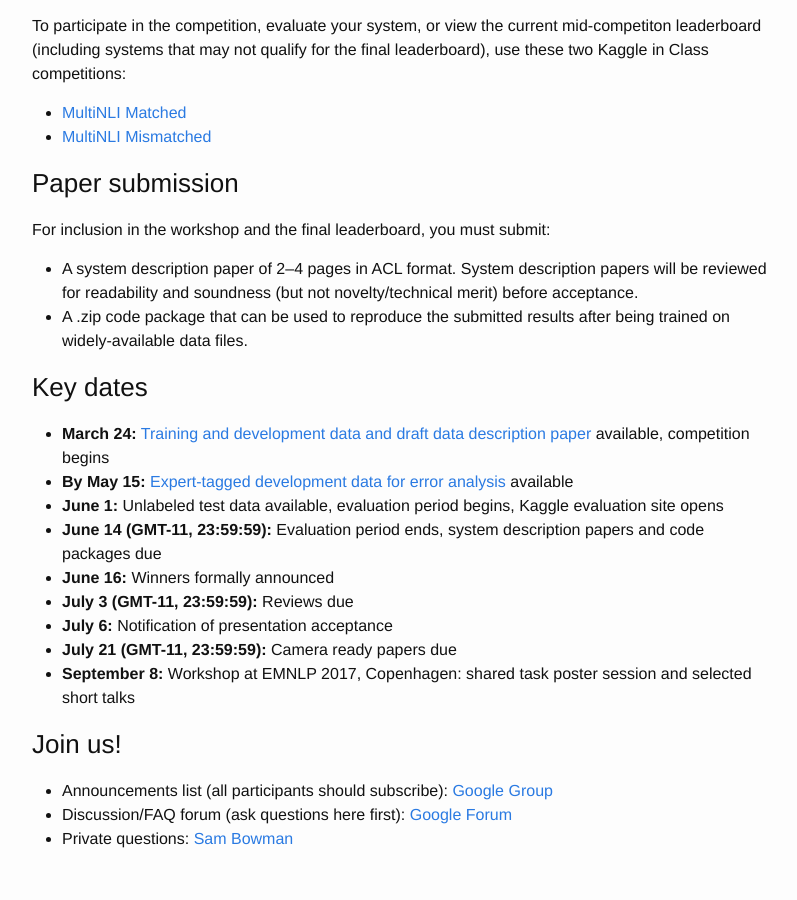
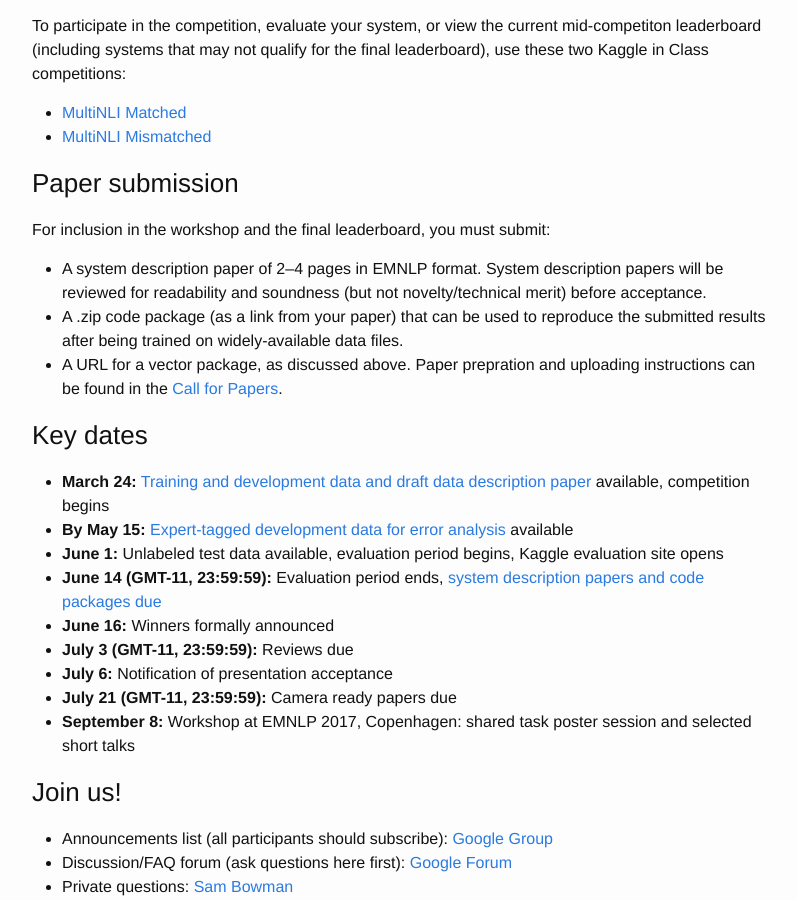
Before and after one commit to RepEval2017/RepEval2017.github.io, a Jekyll site: the page built from shared_task.md, in a window 1280 px wide and 900 px high, scrolled down 3565 px. Shown: the whole window, without its empty margins (238-1035 px from the left). Built offline with Jekyll 4.4.1, drawn with Linux system fonts in a browser that asks for light colours; some of the changed text lies outside the part shown.

Commit message:
Link to CfP

````diff
--- a/shared_task.md
+++ b/shared_task.md
@@ -510,7 +510,7 @@ The training and development sections of the task data can be found [here](http:
 *   <span class="c4">The development sets are to be used for model selection and the tuning of reasonable hyperparameters. Models that are explicitly trained on the development data may be disqualified.</span>
 *   <span class="c4">Models should make their predictions for each example independantly. It is the case that different pairs sharing the same premise typically have different labels (as an artificact of how we created the data), but systems are not allowed to exploit this signal to model joint distributions over multiple examples at once. (If you aren't sure whether this applies to your system, it probably doesn't.)</span>
 *   <span>For inclusion in the workshop and the final leaderboard, participants will have to upload a</span> <span>code package</span><span>that can be used to reproduce the submitted results. This code package will not be used as the primary means of evaluation, but it will be made public to encourage both reproducibility and future extension of submitted models.</span>
-*   For inclusion in the workshop and the final leaderboard, participants will also be asked to provide the sentence vectors produced by their best performing model. When you submit your system, you will also be asked to upload a sentence vector file with lines of the form 'pairID \t p or h (for premise or hypothesis) \t sentence representation vector as whitespace-delimited (tab or space) values. For example, a line might look like:
+*   For inclusion in the workshop and the final leaderboard, participants will also be asked to provide the sentence vectors produced by their best performing model. When you submit your system, you will also be asked to upload a link to a sentence vector file with lines of the form 'pairID \t p or h (for premise or hypothesis) \t sentence representation vector as whitespace-delimited (tab or space) values. For example, a line might look like:
 
 
    ```
@@ -621,15 +621,17 @@ The training and development sections of the task data can be found [here](http:
 ### <span class="c25">Paper submission</span>
 
 <span class="c4">For inclusion in the workshop and the final leaderboard, you must submit:</span>
-  *   <span class="c4">A system description paper of 2–4 pages in ACL format. System description papers will be reviewed for readability and soundness (but not novelty/technical merit) before acceptance.</span>
-  *   <span class="c4">A .zip code package that can be used to reproduce the submitted results after being trained on widely-available data files.</span>
+  *   <span class="c4">A system description paper of 2–4 pages in EMNLP format. System description papers will be reviewed for readability and soundness (but not novelty/technical merit) before acceptance.</span>
+  *   <span class="c4">A .zip code package (as a link from your paper) that can be used to reproduce the submitted results after being trained on widely-available data files.</span>
+  *   <span class="c4">A URL for a vector package, as discussed above.</span>
+<span class="c4">Paper prepration and uploading instructions can be found in the [Call for Papers](https://repeval2017.github.io/call/).</span>
 
 ### <span class="c25">Key dates</span>
 
 *   <strong>March 24:</strong> <span class="c4">[Training and development data and draft data description paper](http://nyu.edu/projects/bowman/multinli) available, competition begins</span>
 *   <strong>By May 15:</strong> <span class="c4">[Expert-tagged development data for error analysis](https://www.nyu.edu/projects/bowman/multinli/multinli_0.9_annotations.zip) available</span>
 *   <strong>June 1:</strong> <span class="c4">Unlabeled test data available, evaluation period begins, Kaggle evaluation site opens</span>
-*   <strong>June 14 (GMT-11, 23:59:59):</strong> <span class="c4">Evaluation period ends, system description papers and code packages due</span>
+*   <strong>June 14 (GMT-11, 23:59:59):</strong> <span class="c4">Evaluation period ends, [system description papers and code packages due](https://repeval2017.github.io/call/)</span>
 *   <strong>June 16:</strong> <span class="c4">Winners formally announced</span>
 *   <strong>July 3 (GMT-11, 23:59:59):</strong> <span class="c4">Reviews due</span>
 *   <strong>July 6:</strong> <span class="c4">Notification of presentation acceptance</span>
````
